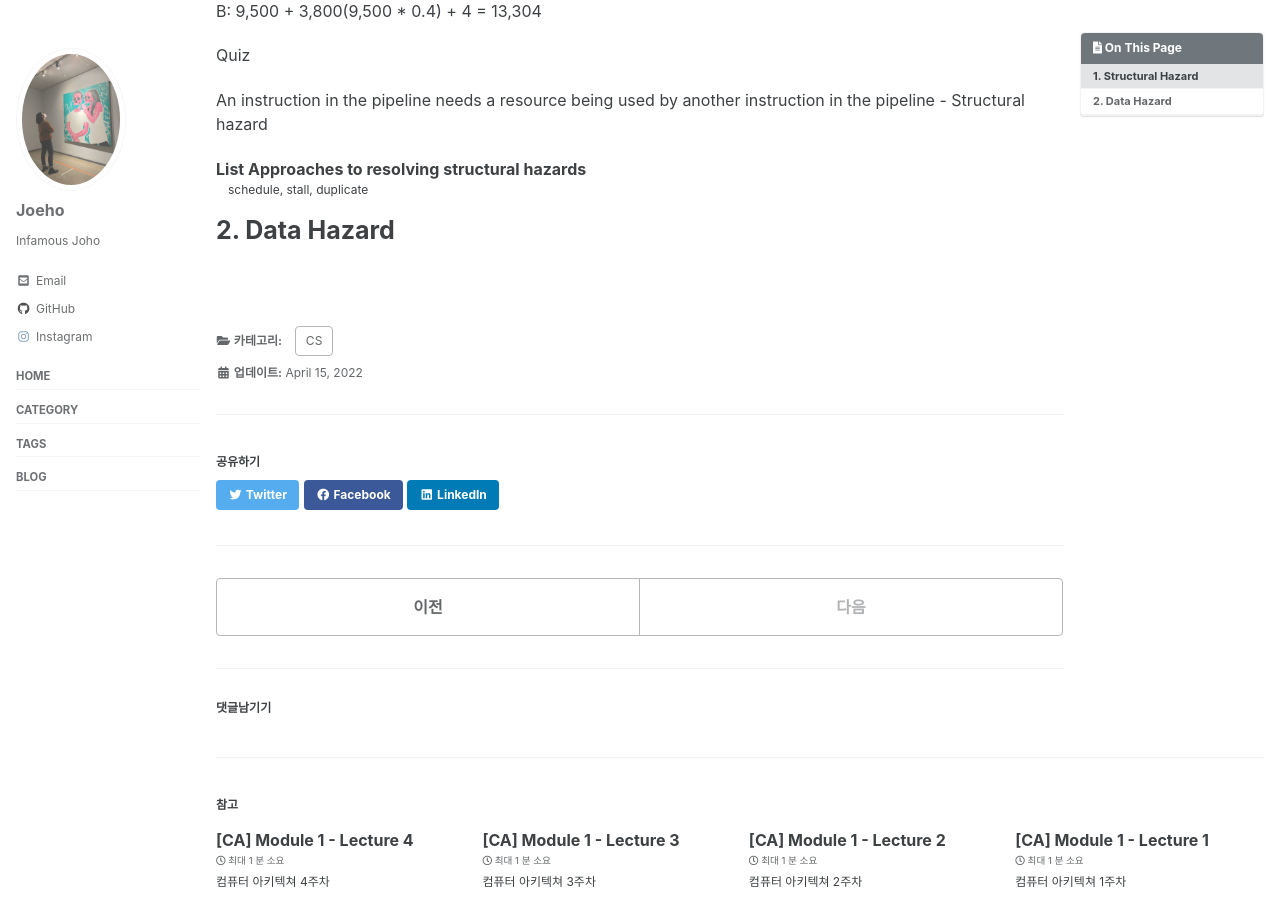
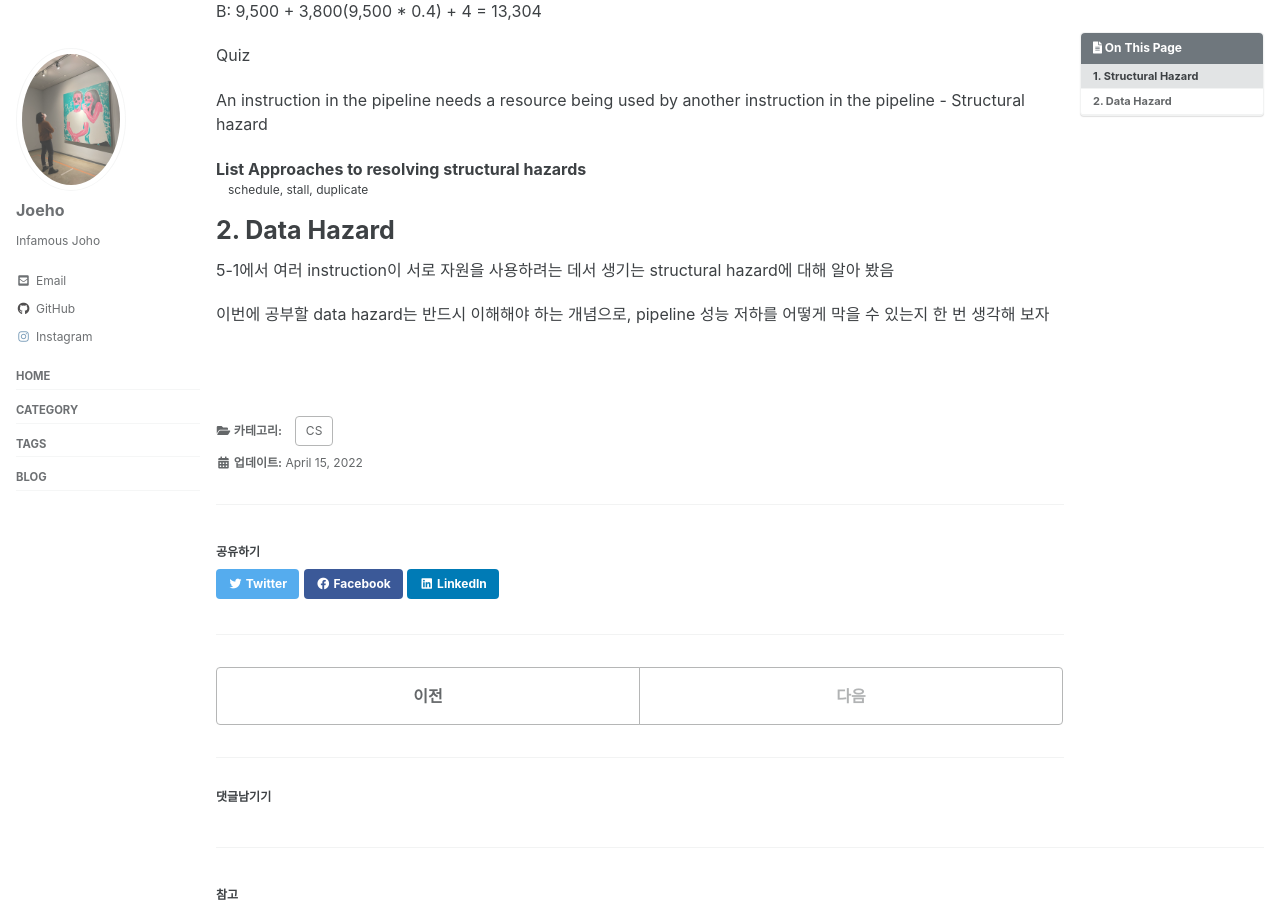
Before and after one commit to joeholee/joeholee.github.io, a Jekyll site: the page built from _posts/2022-03-31-ca-fifth.md, in a window 1280 px wide and 900 px high, scrolled down 2295 px. Built offline with Jekyll 4.4.1, drawn with Linux system fonts in a browser that asks for light colours; cached includes are drawn as plain includes; some web fonts are replaced; comment, search, counter and statistics services are not loaded.

Commit message:
Update 2022-03-31-ca-fifth.md

```diff
--- a/_posts/2022-03-31-ca-fifth.md
+++ b/_posts/2022-03-31-ca-fifth.md
@@ -119,5 +119,8 @@ List Approaches to resolving structural hazards
 
 # 2. Data Hazard
 
+5-1에서 여러 instruction이 서로 자원을 사용하려는 데서 생기는 structural hazard에 대해 알아 봤음
+
+이번에 공부할 data hazard는 반드시 이해해야 하는 개념으로, pipeline 성능 저하를 어떻게 막을 수 있는지 한 번 생각해 보자
 
 <br>
```
